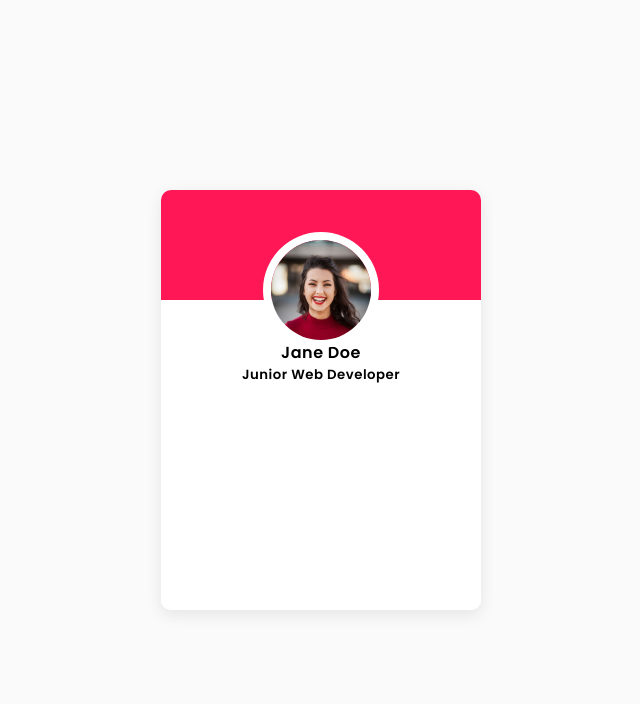
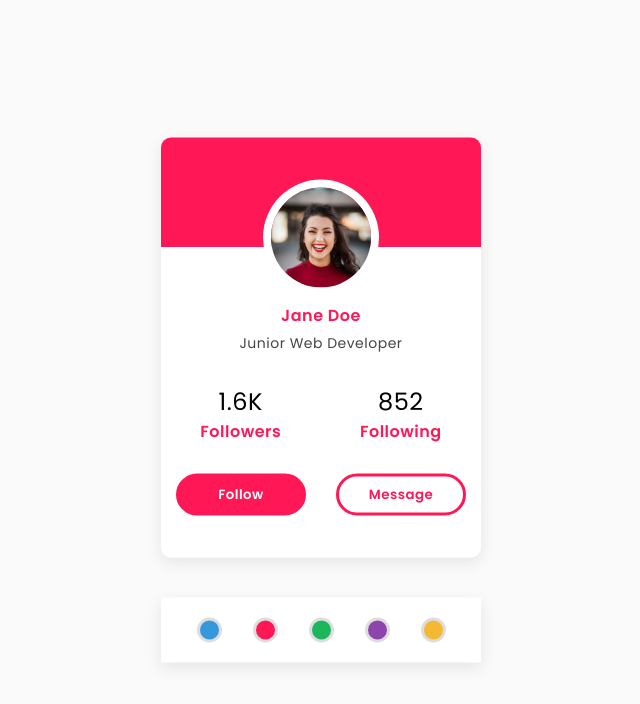
Before and after one commit to msam4/profile-card-dynamic-color, a plain HTML site: page index.html in a window 1280 px wide. Shown: the whole page, without its empty margins (319-959 px from the left). Drawn offline with Linux system fonts and the light colour scheme.

Commit message:
Completed the card. Add follwers and following numbers and buttons. Include color pallete in the bottom of the card for changing colors. Add script file to html file

```diff
--- a/index.html
+++ b/index.html
@@ -15,7 +15,29 @@
       <img src="michael-dam-unsplash.jpg" alt="Woman Profile Picture">
       <h4>Jane Doe</h4>
       <h5>Junior Web Developer</h5>
+      <div class="details">
+        <div class="column">
+          <h2>1.6K</h2>
+          <span>Followers</span>
+        </div>
+        <div class="column">
+          <h2>852</h2>
+          <span>Following</span>
+        </div>
+      </div>
+      <div class="buttons">
+        <button>Follow</button>
+        <button>Message</button>
+      </div>
+    </div>
+    <div class="themes">
+      <button class="btn btn1"></button>
+      <button class="btn btn2"></button>
+      <button class="btn btn3"></button>
+      <button class="btn btn4"></button>
+      <button class="btn btn5"></button>
     </div>
   </div>
+  <script src="script.js"></script>
 </body>
 </html>
--- a/style.css
+++ b/style.css
@@ -52,3 +52,91 @@ img {
   object-fit: cover;
   object-position: top;
 }
+
+.card h4 {
+  color: var(--theme-color);
+  font-size: 16px;
+  margin: 15px 0 5px 0;
+}
+
+.card h5 {
+  color: #454545;
+  font-weight: 400;
+  font-size: 14px;
+}
+
+.details {
+  width: 100%;
+  margin-top: 30px;
+  display: flex;
+  justify-content: space-around;
+}
+
+.details h2 {
+  font-weight: 400;
+}
+
+.details span {
+  color: var(--theme-color);
+}
+
+.buttons {
+  width: 100%;
+  display: flex;
+  justify-content: space-around;
+  margin-top: 30px;
+}
+
+.buttons button {
+  width: 130px;
+  padding: 8px 0;
+  border-radius: 25px;
+  border: 3px solid var(--theme-color);
+}
+
+.buttons button:first-child {
+  background-color: var(--theme-color);
+  color: #ffffff;
+}
+
+.buttons button:last-child {
+  background-color: transparent;
+  color: var(--theme-color);
+}
+
+.themes {
+  background-color: #ffffff;
+  box-shadow: 0 5px 15px rgba(50, 50, 50, 0.1);
+  padding: 20px;
+  margin-top: 40px;
+  display: flex;
+  justify-content: space-around;
+}
+
+.themes button {
+  height: 25px;
+  width: 25px;
+  border: 3px solid #dddddd;
+  outline: none;
+  border-radius: 50%;
+  cursor: pointer;
+}
+ .btn1 {
+  background-color: #3498db;
+ }
+
+ .btn2 {
+  background-color: #ff1756;
+ }
+
+ .btn3 {
+  background-color: #1cb65d;
+ }
+
+ .btn4 {
+  background-color: #8e44ad;
+ }
+
+ .btn5 {
+  background-color: #f4b932;
+ }
```
Also changed, not shown: script.js (added).
